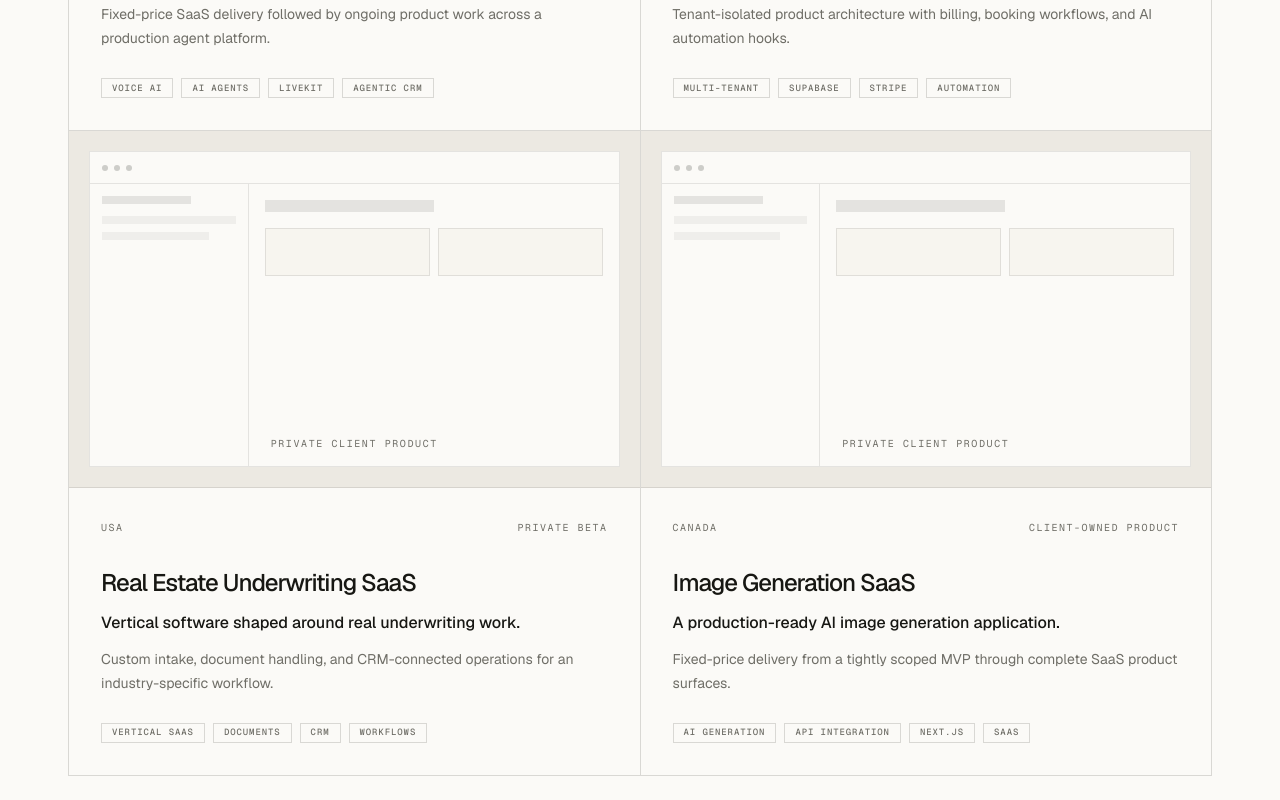
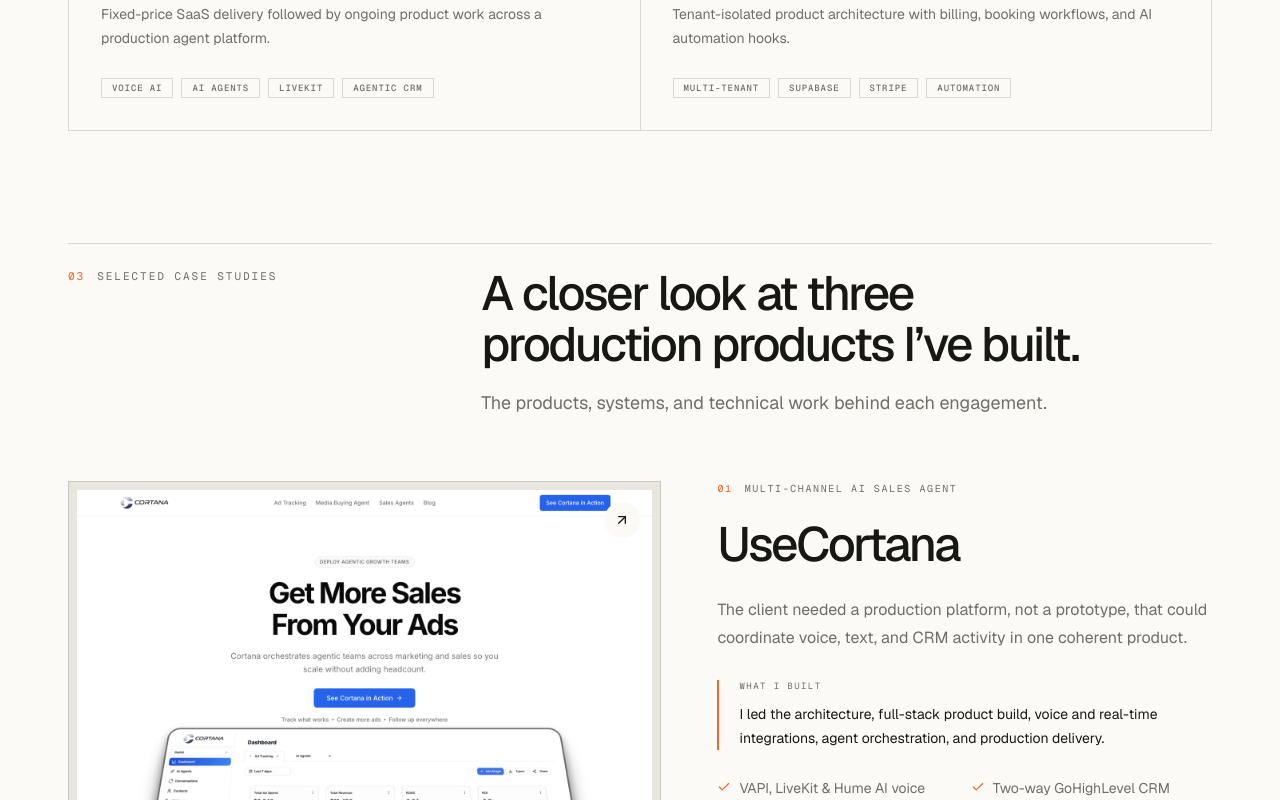
Before and after one commit to shubhamkashyapdev/upwork-portfolio, a Next.js app: page /full-stack-ai-developer in a window 1280 px wide. Shown: the part 3460-4260 px from the top of the page. Built offline with nearby package versions, Linux system fonts and the light colour scheme.

Commit message:
chore: removed the weak real estate saas and image gen saas items from portfolio

```diff
--- a/content/full-stack-ai-developer.ts
+++ b/content/full-stack-ai-developer.ts
@@ -108,24 +108,6 @@
       "Tenant-isolated product architecture with billing, booking workflows, and AI automation hooks.",
     tags: ["Multi-tenant", "Supabase", "Stripe", "Automation"],
     image: "/projects/meisterflow.jpg",
-  },
-  {
-    name: "Real Estate Underwriting SaaS",
-    location: "USA",
-    displayUrl: "Private beta",
-    description: "Vertical software shaped around real underwriting work.",
-    context:
-      "Custom intake, document handling, and CRM-connected operations for an industry-specific workflow.",
-    tags: ["Vertical SaaS", "Documents", "CRM", "Workflows"],
-  },
-  {
-    name: "Image Generation SaaS",
-    location: "Canada",
-    displayUrl: "Client-owned product",
-    description: "A production-ready AI image generation application.",
-    context:
-      "Fixed-price delivery from a tightly scoped MVP through complete SaaS product surfaces.",
-    tags: ["AI generation", "API integration", "Next.js", "SaaS"],
   },
 ]
 
```
